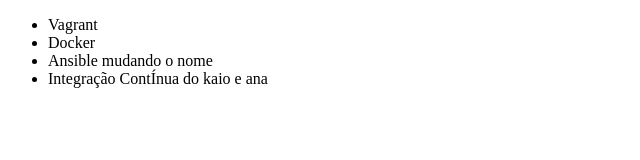
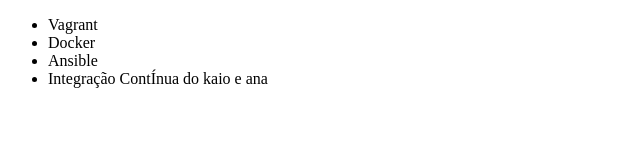
Before and after one commit to Kaio-rodriguesR/projetocurso, a plain HTML site: page index.html in a window 1280 px wide. Shown: the whole page, without its empty margins (0-640 px from the left). Drawn offline with Linux system fonts and the light colour scheme.

Commit message:
Revert "mudando o nome"
his reverts commit b3b1094502f85bd8d72cd9fcaefc307b727197c4.

```diff
--- a/index.html
+++ b/index.html
@@ -8,7 +8,7 @@
     <ul>
         <li>Vagrant</li>
         <li>Docker</li>
-        <li>Ansible mudando o nome</li>
+        <li>Ansible</li>
         <li>Integração ContÍnua do kaio e ana</li>
     </ul>
 </body>
```
